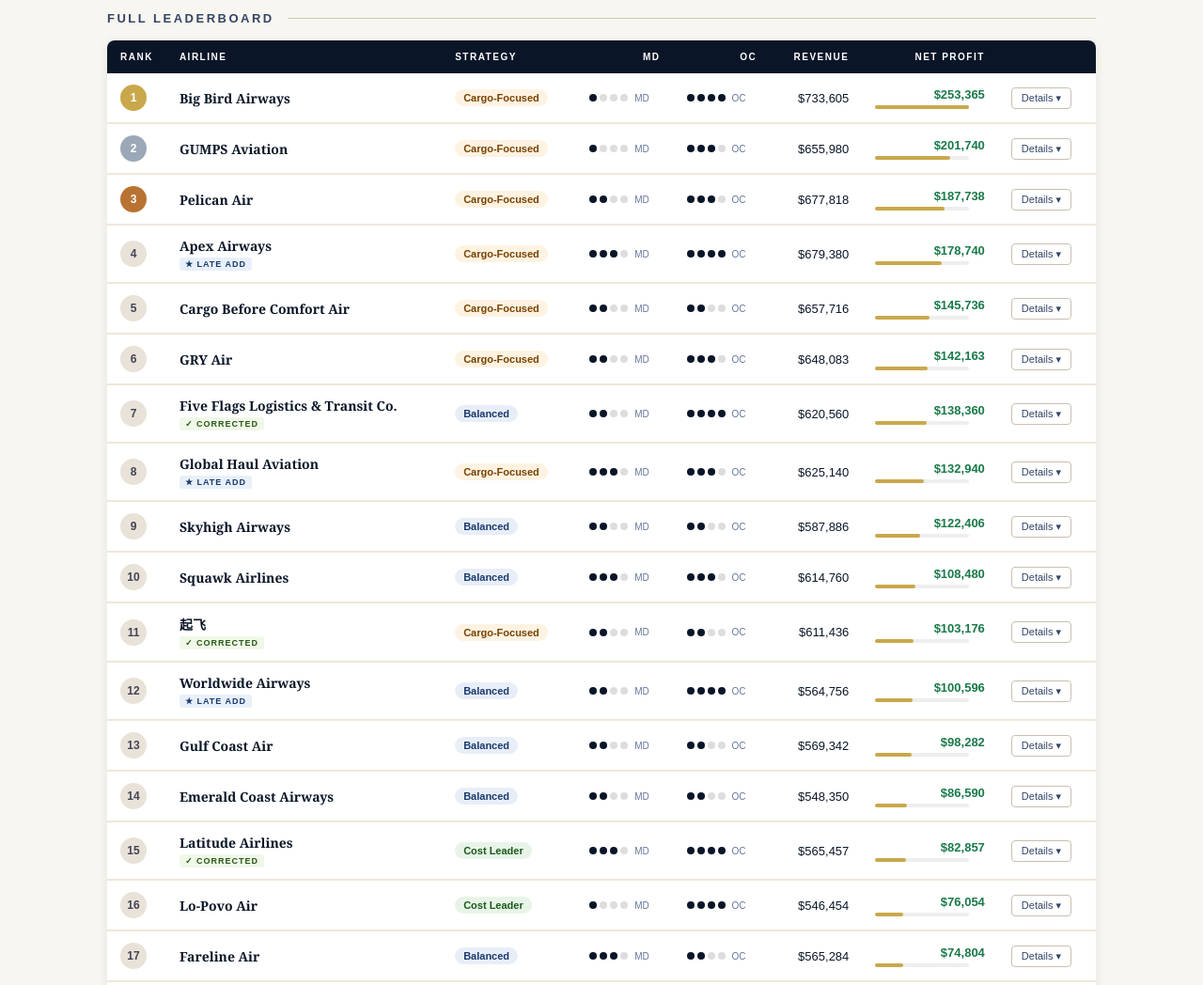
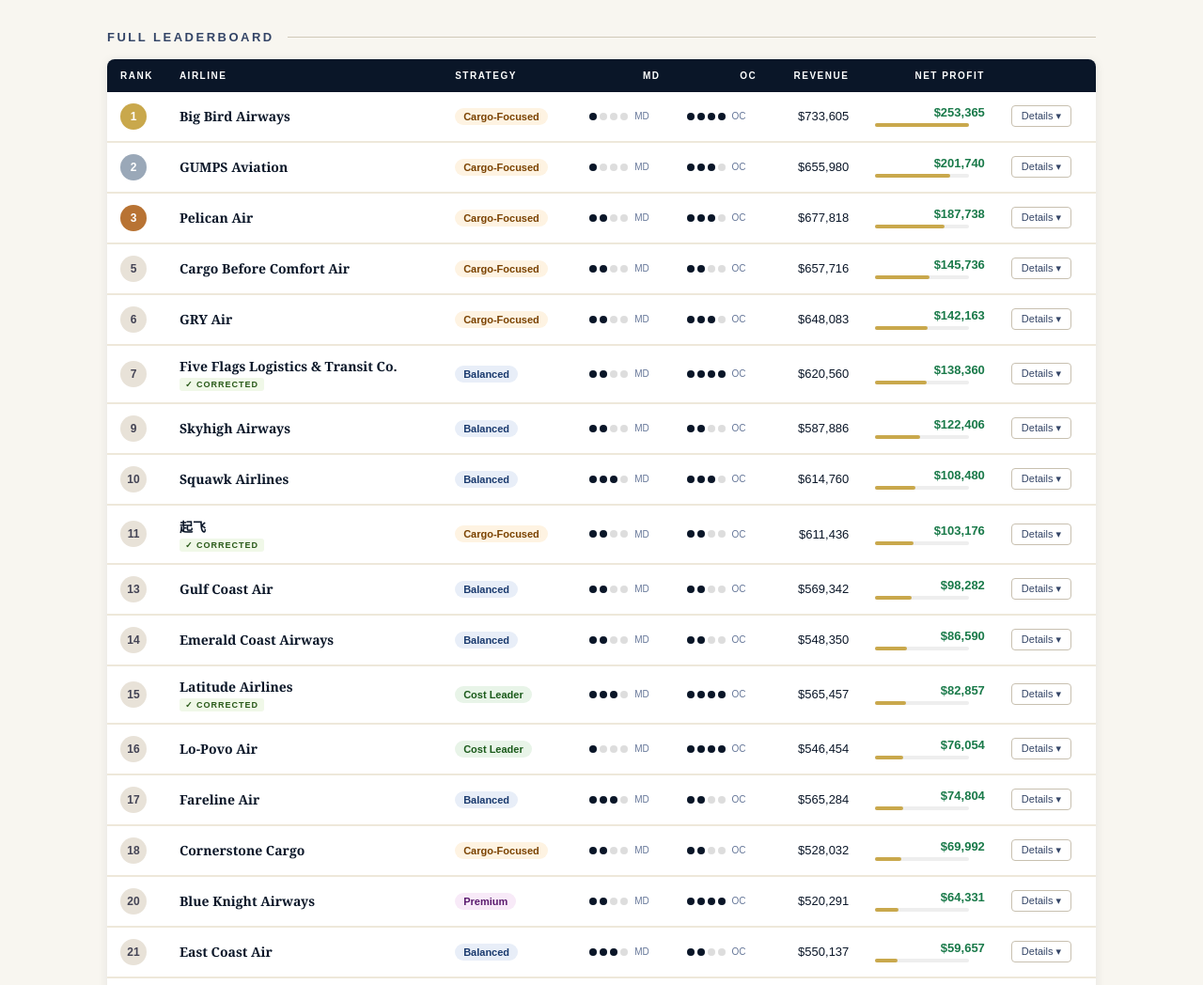
Before and after one commit to koconnor1-cloud/tra3440, a plain HTML site: page index.html in a window 1280 px wide. Shown: the part 523-1571 px from the top of the page at 94% size. Drawn offline with Linux system fonts and the light colour scheme.

Commit message:
Add files via upload

```diff
--- a/index.html
+++ b/index.html
@@ -251,6 +251,8 @@
   .rank-2 { background: #9aa8b8; color: #fff; }
   .rank-3 { background: #b87333; color: #fff; }
   .rank-other { background: #e8e2d8; color: #445; }
+  .rank-late  { background: #f0e8d8; color: #7a4a00; }
+  .profit-late { color: var(--text-light); font-style: italic; }
 
   /* airline name */
   .airline-name {
@@ -274,7 +276,7 @@
     border-radius: 3px;
   }
   .badge-corrected { background: var(--corrected-bg); color: var(--corrected-text); }
-  .badge-new { background: var(--new-bg); color: var(--new-text); }
+  .badge-late { background: #f0e8d8; color: #7a4a00; }
 
   /* strategy pill */
   .strat-pill {
@@ -454,11 +456,11 @@
   <div class="header-inner">
     <div class="course-label">TRA 3440 · Introduction to Air Transportation · University of West Florida</div>
     <h1 class="header-title">Airline Strategy Simulation<br><em>Round 1 — Baseline Launch</em></h1>
-    <div class="header-sub">Summer 2026 · Results updated to include late submissions</div>
+    <div class="header-sub">Summer 2026 · 25 airlines ranked · 4 late submissions listed separately</div>
     <div class="header-meta">
       <div class="meta-item">
         <div class="meta-label">Airlines Ranked</div>
-        <div class="meta-value">29</div>
+        <div class="meta-value">25 + 4</div>
       </div>
       <div class="meta-item">
         <div class="meta-label">Top Net Profit</div>
@@ -486,8 +488,8 @@
 <main>
 
   <div class="notice notice-new">
-    <span class="notice-icon">🆕</span>
-    <div><strong>Late Submissions Added:</strong> Four airlines — Worldwide Airways, Global Haul Aviation, Jetset Airlines, and Apex Airways — submitted after the original deadline and have been added to the Round 1 results. Their scores are official and count toward the semester standings.</div>
+    <span class="notice-icon">📋</span>
+    <div><strong>Late Submission Notice:</strong> Four airlines submitted after the Round 1 deadline — Apex Airways, Jetset Airlines, Global Haul Aviation, and Worldwide Airways. Their decisions have been scored and recorded in the gradebook, but they are listed at positions 26–29 regardless of performance. Competitive leaderboard ranking begins for all 29 airlines in Round 2.</div>
   </div>
 
   <div class="notice notice-corrected">
@@ -550,7 +552,7 @@ const DATA = [
      why:"The combination of high passenger load factors on shorter routes and heavy cargo concentration on DFW — the highest-yield cargo corridor — made excellent use of the Cargo-Focused bonus. OC 3 provided meaningful cost relief across a fairly large total flight schedule.",
      rec:"This is an efficient, well-structured operation. In Round 2, the ATL business rebound will likely push your already-near-capacity ATL route to full. That's good news, but it also means you may be leaving money on the table if passengers can't all get seats. Consider whether adding an ATL flight is worth it."}},
 
-  {rank:4,  airline:"Apex Airways",                      strategy:"Cargo-Focused",    md:3, oc:4, revenue:679380,  op_cost:370640,  invest:130000, profit:178740,  corrected:false, isNew:true,
+  {rank:26, airline:"Apex Airways",                      strategy:"Cargo-Focused",    md:3, oc:4, revenue:679380,  op_cost:370640,  invest:130000, profit:178740,  corrected:false, isNew:false, isLate:true,
    atl:{fare:190, paxPct:50, flights:10, lf:50,  paxRev:114000,  cargoRev:112500, opCost:114800},
    mco:{fare:115, paxPct:40, flights:8,  lf:40,  paxRev:44160,   cargoRev:84000,  opCost:78720},
    dfw:{fare:220, paxPct:40, flights:12, lf:40,  paxRev:126720,  cargoRev:198000, opCost:177120},
@@ -582,7 +584,7 @@ const DATA = [
      why:"OC 4's 18% cost reduction was particularly effective given Five Flags' larger DFW footprint. The Balanced Carrier strategy doesn't receive cargo bonuses, but the mix on DFW was cargo-leaning enough to generate strong cargo income anyway. MD 2 provided a modest demand boost.",
      rec:"As a Balanced Carrier, Round 2's ATL business rebound plays to your strengths — you have passenger infrastructure ready and fares set competitively. Consider whether raising ATL fares slightly to capture the premium business travel demand makes sense, or whether volume at current fares is the better approach."}},
 
-  {rank:8,  airline:"Global Haul Aviation",              strategy:"Cargo-Focused",    md:3, oc:3, revenue:625140,  op_cost:387200,  invest:105000, profit:132940,  corrected:false, isNew:true,
+  {rank:28, airline:"Global Haul Aviation",              strategy:"Cargo-Focused",    md:3, oc:3, revenue:625140,  op_cost:387200,  invest:105000, profit:132940,  corrected:false, isNew:false, isLate:true,
    atl:{fare:195, paxPct:90, flights:10, lf:74,  paxRev:173180,  cargoRev:22500,  opCost:123200},
    mco:{fare:118, paxPct:60, flights:10, lf:60,  paxRev:84960,   cargoRev:70000,  opCost:105600},
    dfw:{fare:225, paxPct:10, flights:10, lf:10,  paxRev:27000,   cargoRev:247500, opCost:158400},
@@ -614,7 +616,7 @@ const DATA = [
      why:"The DFW concentration worked but would have been more profitable with higher OC investment to manage the large flight footprint. MCO is very lightly served, which is a different strategic choice. The Cargo-Focused bonus helped across all routes.",
      rec:"The operating cost burden of 17 DFW flights at OC 2 is noticeable. For Round 2, consider whether raising OC investment makes sense given the heavy DFW schedule, or whether shifting some DFW flights to ATL to capture the business travel rebound is the better trade."}},
 
-  {rank:12, airline:"Worldwide Airways",                 strategy:"Balanced Carrier", md:2, oc:4, revenue:564756,  op_cost:359160,  invest:105000, profit:100596,  corrected:false, isNew:true,
+  {rank:29, airline:"Worldwide Airways",                 strategy:"Balanced Carrier", md:2, oc:4, revenue:564756,  op_cost:359160,  invest:105000, profit:100596,  corrected:false, isNew:false, isLate:true,
    atl:{fare:200, paxPct:75, flights:12, lf:60,  paxRev:171602,  cargoRev:54000,  opCost:137760},
    mco:{fare:150, paxPct:90, flights:9,  lf:55,  paxRev:88954,   cargoRev:12600,  opCost:88560},
    dfw:{fare:275, paxPct:40, flights:9,  lf:40,  paxRev:118800,  cargoRev:118800, opCost:132840},
@@ -670,7 +672,7 @@ const DATA = [
      why:"The name and strategy are cargo-focused, but the mix decisions were almost purely passenger on the shorter routes. That's not necessarily wrong — ATL and MCO passenger yields are strong — but the Cargo-Focused bonus wasn't being leveraged on those routes. DFW cargo was solid at $132,000.",
      rec:"For Round 2, consider whether leaning more into cargo on at least one of the shorter routes would let you capture more of your strategy bonus. The ATL business rebound could also be an opportunity to adjust your ATL mix toward passengers even further given the strong ATL passenger revenue you already generate."}},
 
-  {rank:19, airline:"Jetset Airlines",                   strategy:"Balanced Carrier", md:2, oc:2, revenue:523988,  op_cost:398040,  invest:60000,  profit:65948,   corrected:false, isNew:true,
+  {rank:27, airline:"Jetset Airlines",                   strategy:"Balanced Carrier", md:2, oc:2, revenue:523988,  op_cost:398040,  invest:60000,  profit:65948,   corrected:false, isNew:false, isLate:true,
    atl:{fare:185, paxPct:75, flights:10, lf:75,  paxRev:166500,  cargoRev:45000,  opCost:130200},
    mco:{fare:115, paxPct:90, flights:12, lf:63,  paxRev:104328,  cargoRev:16800,  opCost:133920},
    dfw:{fare:210, paxPct:60, flights:8,  lf:60,  paxRev:120960,  cargoRev:70400,  opCost:133920},
@@ -796,19 +798,21 @@ function routeCard(code, r) {
   </div>`;
 }
 
+DATA.sort((a,b) => { if (a.isLate && !b.isLate) return 1; if (!a.isLate && b.isLate) return -1; return a.rank - b.rank; });
 const tbody = document.getElementById('leaderboard-body');
 DATA.forEach(d => {
   const profitCls = d.profit >= 0 ? 'profit-positive' : 'profit-negative';
-  const rankCls = d.rank === 1 ? 'rank-1' : d.rank === 2 ? 'rank-2' : d.rank === 3 ? 'rank-3' : 'rank-other';
-  const barWidth = Math.max(0, Math.round((d.profit / maxProfit) * 100));
+  const rankCls = d.isLate ? 'rank-late' : d.rank === 1 ? 'rank-1' : d.rank === 2 ? 'rank-2' : d.rank === 3 ? 'rank-3' : 'rank-other';
+  const rankDisplay = d.isLate ? '—' : d.rank;
+  const barWidth = d.isLate ? 0 : Math.max(0, Math.round((d.profit / maxProfit) * 100));
 
   let badges = '';
   if (d.corrected) badges += `<span class="badge badge-corrected">✓ Corrected</span>`;
-  if (d.isNew) badges += `<span class="badge badge-new">★ Late Add</span>`;
+  if (d.isNew) badges += `<span class="badge badge-late">⏱ Late — Unranked</span>`;
 
   const mainRow = document.createElement('tr');
   mainRow.innerHTML = `
-    <td><span class="rank-badge ${rankCls}">${d.rank}</span></td>
+    <td><span class="rank-badge ${rankCls}">${rankDisplay}</span></td>
     <td>
       <div class="airline-name">${d.airline}</div>
       ${badges ? `<div class="airline-badges">${badges}</div>` : ''}
@@ -818,7 +822,7 @@ DATA.forEach(d => {
     <td class="right">${dots(d.oc, 'OC')}</td>
     <td class="right">${dollar(d.revenue)}</td>
     <td class="right">
-      <span class="${profitCls}">${dollar(d.profit)}</span>
+      <span class="${d.isLate ? 'profit-late' : profitCls}">${d.isLate ? '—' : dollar(d.profit)}</span>
       <div class="profit-bar-wrap">
         <div class="profit-bar-track">
           <div class="profit-bar-fill ${d.profit<0?'negative':''}" style="width:${barWidth}%"></div>
@@ -827,6 +831,12 @@ DATA.forEach(d => {
     </td>
     <td><button class="toggle-btn" onclick="toggle(${d.rank})">Details ▾</button></td>
   `;
+  // Insert divider before late section
+  if (d.rank === 26) {
+    const divRow = document.createElement('tr');
+    divRow.innerHTML = `<td colspan="8" style="padding:0"><div style="background:#f5efe0;border-top:2px solid #c8b87a;border-bottom:1px solid #e0d4b0;padding:10px 18px;font-family:Arial,sans-serif;font-size:12px;color:#7a5a00;font-weight:600;letter-spacing:1px;text-transform:uppercase;">⏱ Late Submissions — Gradebook Only · Ranked from Round 2</div></td>`;
+    tbody.appendChild(divRow);
+  }
   tbody.appendChild(mainRow);
 
   const expandRow = document.createElement('tr');
@@ -866,6 +876,7 @@ function toggle(rank) {
 // Strategy summary
 const stratGroups = {};
 DATA.forEach(d => {
+  if (d.isLate) return; // exclude late students from strategy summary
   const s = d.strategy;
   if (!stratGroups[s]) stratGroups[s] = [];
   stratGroups[s].push(d);
```
